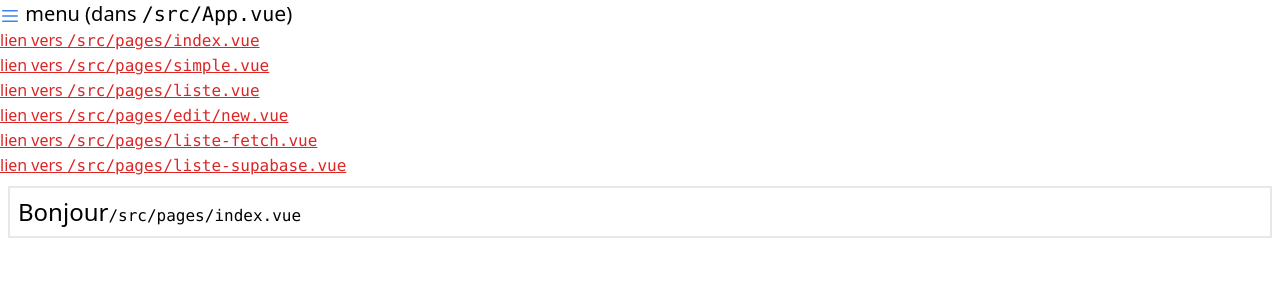
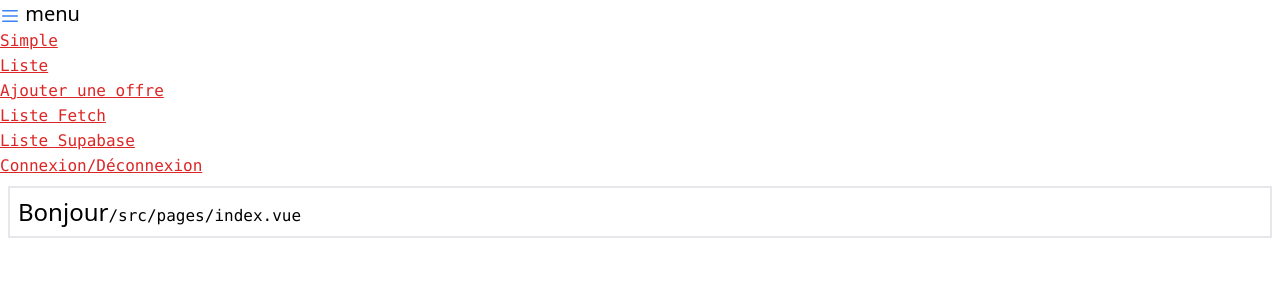
Before and after one commit to Luca-Thomesse/tp01, a Vue app: page / in a window 1280 px wide. Shown: the top 300 px of the page. Built offline with nearby package versions, Linux system fonts and the light colour scheme; what @formkit/vue would draw is missing.

Commit message:
Login-Logout

```diff
--- a/src/App.vue
+++ b/src/App.vue
@@ -2,43 +2,37 @@
   <nav>
     <h4 class="text-xl">
       <Bars3Icon class="inline-block h-5 w-5 text-blue-500" />
-      menu (dans <code class="font-mono">/src/App.vue</code>)
+      menu<code class="font-mono"></code>
     </h4>
     <ul>
       <li>
-        <router-link class="text-red-600 underline" to="/">
-          lien vers
-          <code class="font-mono">/src/pages/index.vue</code>
-        </router-link>
-      </li>
-      <li>
         <router-link class="text-red-600 underline" to="/simple">
-          lien vers
-          <code class="font-mono">/src/pages/simple.vue</code>
+          <code class="font-mono">Simple</code>
         </router-link>
       </li>
       <li>
         <router-link class="text-red-600 underline" to="/liste">
-          lien vers
-          <code class="font-mono">/src/pages/liste.vue</code>
+          <code class="font-mono">Liste</code>
         </router-link>
       </li>
       <li>
         <router-link class="text-red-600 underline" to="/edit/new">
-          lien vers
-          <code class="font-mono">/src/pages/edit/new.vue</code>
+          <code class="font-mono">Ajouter une offre</code>
         </router-link>
       </li>
       <li>
         <router-link class="text-red-600 underline" to="/liste-fetch">
-          lien vers
-          <code class="font-mono">/src/pages/liste-fetch.vue</code>
+          <code class="font-mono">Liste Fetch</code>
         </router-link>
       </li>
       <li>
         <router-link class="text-red-600 underline" to="/liste-supabase">
-          lien vers
-          <code class="font-mono">/src/pages/liste-supabase.vue</code>
+          <code class="font-mono">Liste Supabase</code>
+        </router-link>
+      </li>
+      <li>
+        <router-link class="text-red-600 underline" to="/login-logout">
+          <code class="font-mono">Connexion/Déconnexion</code>
         </router-link>
       </li>
     </ul>
--- /dev/null
+++ b/src/pages/Login-Logout.vue
@@ -0,0 +1,45 @@
+<script setup lang="ts">
+
+    import { ref } from "@vue/reactivity";
+    import { supabase, user } from "../supabase";
+
+    async function signIn(data, node) {
+
+      const { user, error } = await (nvlUtilisateur.value
+        ? supabase.auth.signUp(data)
+        : supabase.auth.signIn(data));
+      if (error) {
+        console.error(error);
+        node.setErrors([error.message]);
+      }
+    }
+
+    const nvlUtilisateur = ref(false);
+
+    </script>
+
+    <template>
+      <div>
+
+        <button v-if="user" @pointerdown="supabase.auth.signOut()">
+          Se déconnecter ({{ user.email }})
+        </button>
+
+        <FormKit
+          v-else
+          type="form"
+          :submit-label="nvlUtilisateur ? 'S\'inscrire' : 'Se connecter'"
+          @submit="signIn"
+        >
+          <FormKit name="email" label="Votre eMail" type="email" />
+          <FormKit name="password" label="Mot de passe" type="password" />
+          <formKit
+            label="Nouvel utilisateur ?"
+            name="nvlUtilisateur"
+            type="checkbox"
+            v-model="nvlUtilisateur"
+          />
+        </FormKit>
+
+      </div>
+    </template>
```
